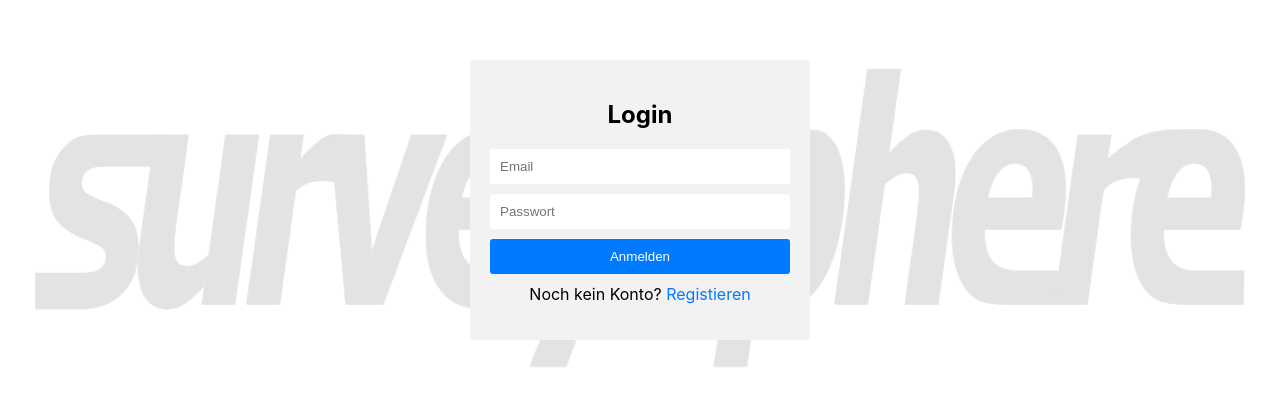
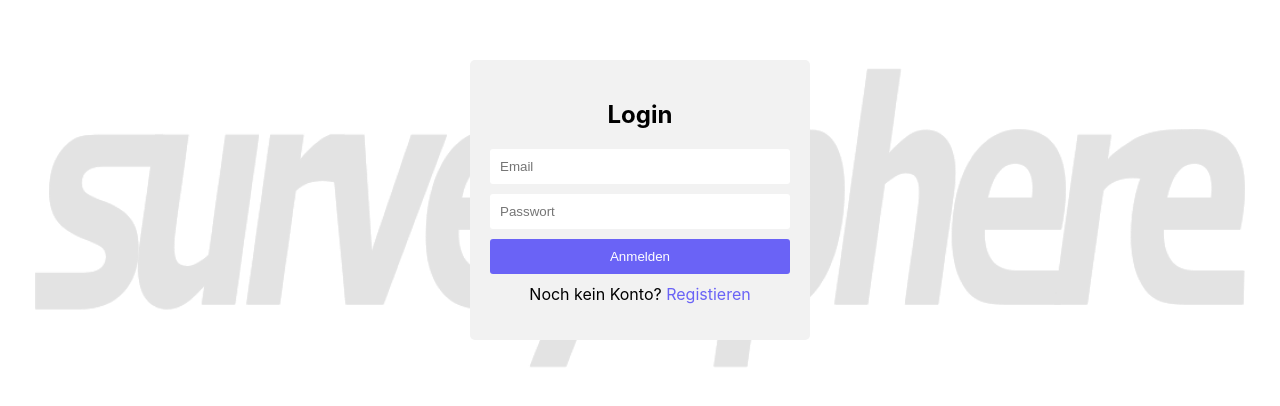
Before and after one commit to SirSimon04/SurveySphere, a React (Create React App) app in the folder client/surveysphere/: page / in a window 1280 px wide. Shown: the part 200-606 px from the top of the page. Built offline with nearby package versions, Linux system fonts and the light colour scheme.

Commit message:
further color adjustment

```diff
--- a/client/surveysphere/src/components/Auth/Auth.css
+++ b/client/surveysphere/src/components/Auth/Auth.css
@@ -28,7 +28,7 @@
 
 .login-form button {
     padding: 10px;
-    background-color: #007bff;
+    background-color: #6a63f6;
     color: #fff;
     border: none;
     border-radius: 3px;
@@ -36,7 +36,7 @@
 }
 
 .login-form button:hover {
-    background-color: #0057b5;
+    background-color: #655fcf;
     transition: background-color 0.3s ease;
 }
 
@@ -46,6 +46,6 @@
 }
 
 .signup-link a {
-    color: #007bff;
+    color: #6a63f6;
     text-decoration: none;
 }
```
